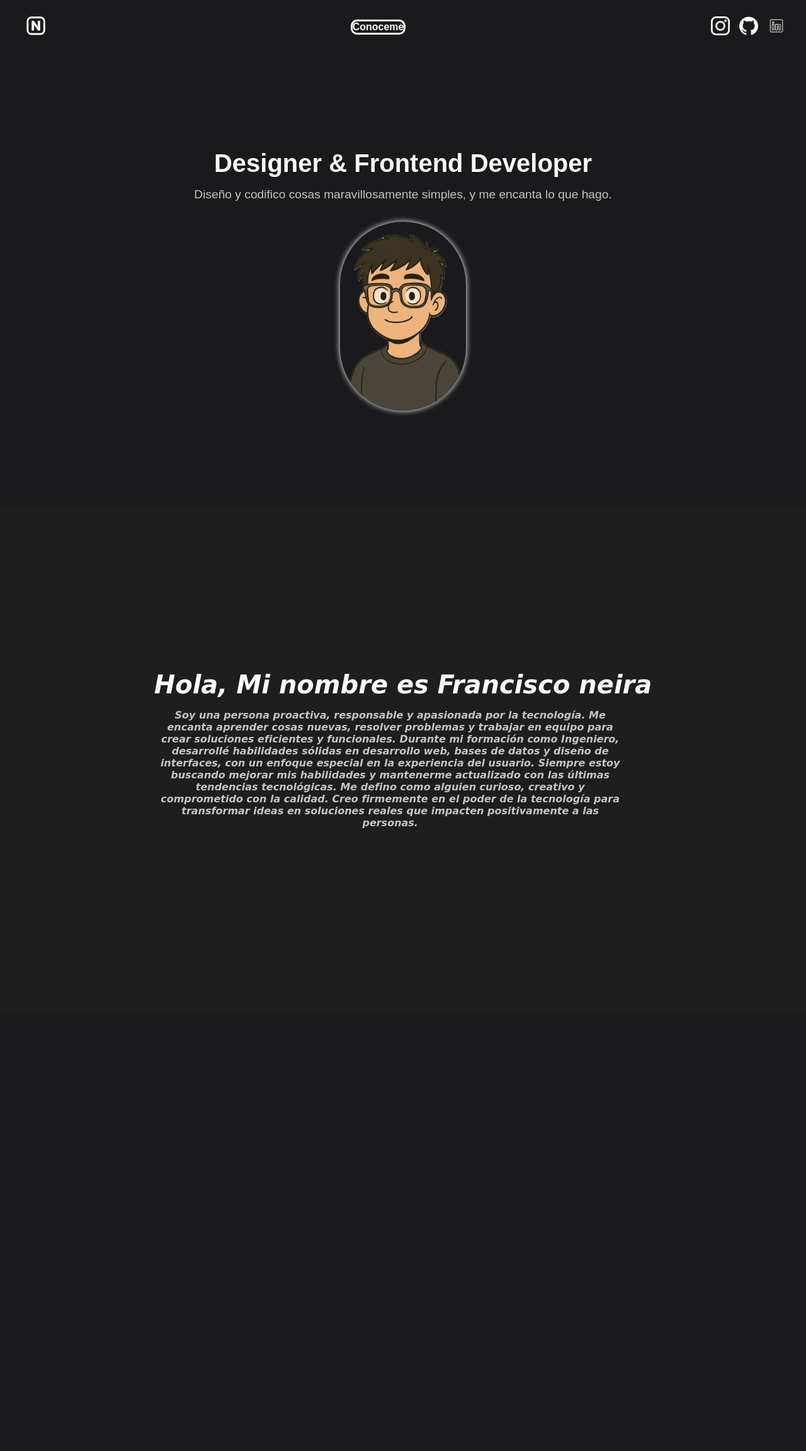
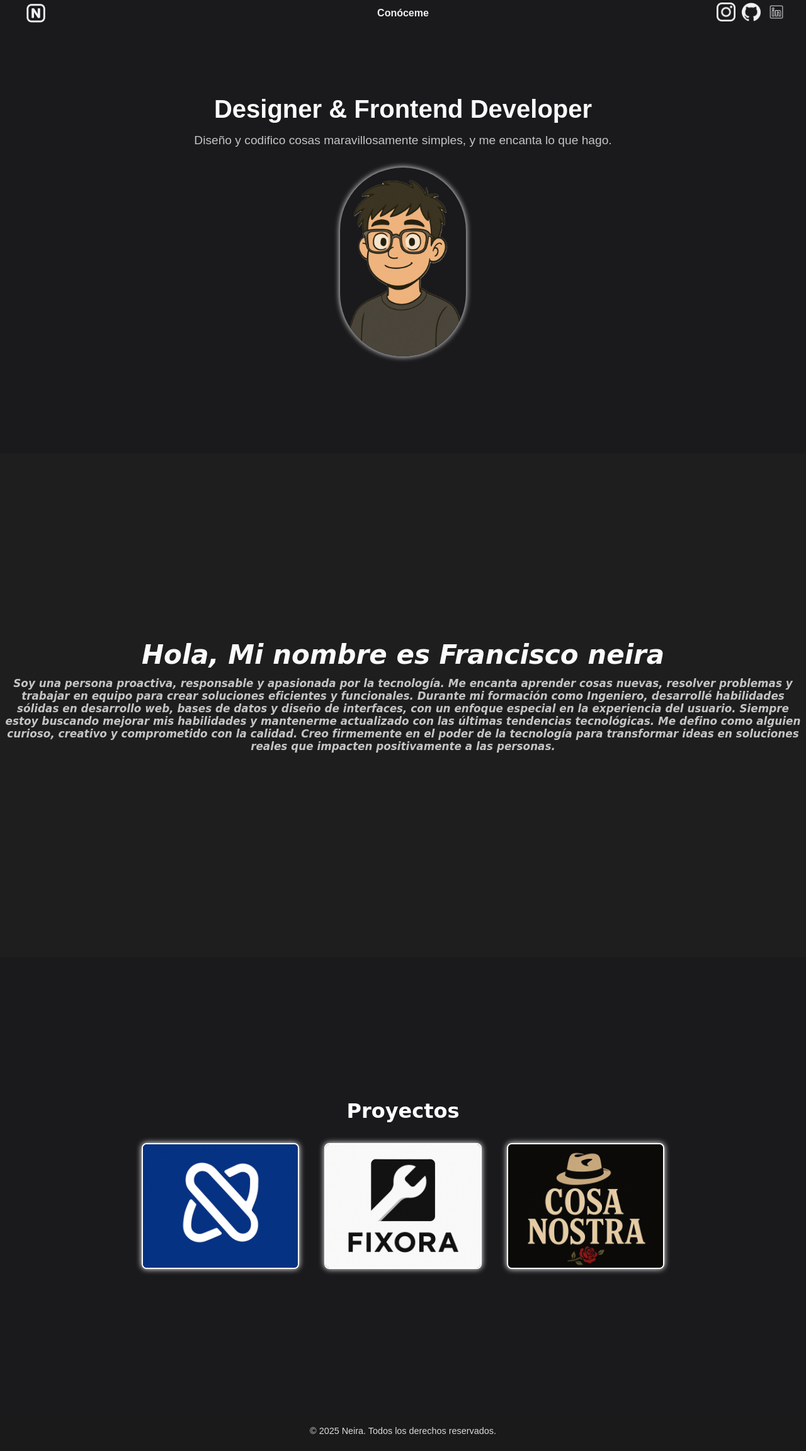
Before and after one commit to neirafran223/prueba-portafolio, a plain HTML site: page index.html in a window 1280 px wide. Shown: the whole page at 63% size. Before the commit the page ends 1606 px from the top, so only its background shows below. Drawn offline with Linux system fonts and the light colour scheme.

Commit message:
cambios en diseño, implementacion de animaciones y parte de los proyectos terminado

```diff
--- a/css/style.css
+++ b/css/style.css
@@ -10,42 +10,78 @@ body {
     color: #FAFAFA;
 }
 
+/* NAVBAR BASE */
 .nav {
     display: flex;
     justify-content: space-between;
     align-items: center;
     padding: 1rem 2rem;
-    background-color: #1A1A1D;
+    background-color: transparent;
+    transition: transform 0.3s ease, background-color 0.3s ease, box-shadow 0.3s ease;
+    position: fixed;
+    top: 0;
+    left: 0;
+    width: 100%;
+    z-index: 10;
+    transform: translateY(-20px);
+    opacity: 0.95;
 }
 
+/* Al hacer scroll */
+.nav.scroll {
+    transform: translateY(0);
+    background-color: #1A1A1D;
+    box-shadow: 0 2px 10px rgba(0, 0, 0, 0.2);
+    opacity: 1;
+}
+
+/* LOGO */
+.logo, .nav-links, .social {
+    flex: 1;
+    display: flex;
+    align-items: center;
+    justify-content: center;
+}
+
+/* Alineación específica */
+.logo {
+    justify-content: flex-start;
+}
+
+.social {
+    justify-content: flex-end;
+}
+
+/* IMAGEN DEL LOGO */
 .logo img {
     width: 50px;
-    height: 50px;
+    height: auto;
     filter: brightness(0) invert(1);
+    object-fit: contain;
 }
 
+/* ENLACE CENTRADO */
 .nav-links {
-    border-style: solid;
-    border-radius: 10px;
     list-style: none;
-    display: flex;
-    gap: 1rem;
+    background-color: transparent;
 }
 
 .nav-links li a {
     text-decoration: none;
     color: #FAFAFA;
     font-size: 1rem;
+    font-weight: bold;
     transition: color 0.3s ease;
-    font-weight: bold;
 }
 
 .nav-links li a:hover {
-    color: #fff;
+    color: #ffffff;
 }
 
+/* REDES SOCIALES */
 .social a img {
     width: 30px;
+    height: auto;
     margin-left: 10px;
     filter: brightness(0) invert(1);
     transition: transform 0.3s;
@@ -96,14 +132,12 @@ body {
     text-align: center;
     padding: 2rem;
 }
-.yo p {
-    width: 750px;
-  }
 .yo .title{
     font: oblique bold 120% cursive;
     font-size: 2.5rem;
     font-weight: bold;
     margin-bottom: 1rem;
+    transform: scale(1.05);
 }
 .yo .subtitle{
     font: oblique bold 120% cursive;
@@ -111,4 +145,65 @@ body {
     font-size: 1rem;
     margin-bottom: 2rem;
     color: #C4C4C4;
+    transform: scale(1.05);
 }
+.main-footer {
+    background-color: #1A1A1A;
+    text-align: center;
+    padding: 1.5rem 0;
+    color: #DADADA;
+    font-size: 0.9rem;
+  }
+  .proyectos {
+    display: flex;
+    justify-content: center;
+    align-items: center;
+    min-height: 90vh;
+    text-align: center;
+    padding: 2rem;
+    background-color: #1A1A1D; /* o el fondo que estés usando */
+}
+
+.titulo-proyectos {
+    font-family: cursive;
+    font-size: 2rem;
+    margin-bottom: 2rem;
+    color: #fff;
+}
+
+.contenido {
+    display: flex;
+    flex-direction: column;
+    align-items: center;
+}
+
+.contenedor-proyectos {
+    display: flex;
+    gap: 40px;
+    flex-wrap: wrap;
+    justify-content: center;
+}
+
+/* Diseño unificado para cada proyecto */
+.proyecto {
+    width: 250px;
+    height: 200px;
+    border: 2px solid #fff;
+    border-radius: 8px;
+    overflow: hidden;
+    box-shadow: 0 0 10px #fff;
+    transition: transform 0.3s ease;
+    background-color: #2c2c2e;
+}
+
+.proyecto img {
+    width: 100%;
+    height: 100%;
+    object-fit: cover;
+    display: block;
+}
+
+/* Hover */
+.proyecto:hover {
+    transform: scale(1.05);
+}
--- a/index.html
+++ b/index.html
@@ -11,7 +11,7 @@
     <nav class="nav" role="navigation" aria-label="main navigation">
         <div class="logo"><img src="img/logo.png" alt="Logo"></div>
         <ul class="nav-links">
-            <li><a href="#">Conoceme</a></li>
+            <li><a href="#">Conóceme</a></li>
         </ul>
         <div class="social">
             <a href="https://www.instagram.com/niko_n_t/?next=%2F"><img src="img/ig.png" alt="Instagram"></a>
@@ -48,6 +48,38 @@
             </div>
         </div>
     </section>
+    <section class="proyectos">
+        <div class="contenido">
+            <h2 class="titulo-proyectos">Proyectos</h2>
+            <div class="contenedor-proyectos">
+                <div class="proyecto">
+                    <img src="img/proyecto1.png" alt="Proyecto 1">
+                </div>
+                <div class="proyecto">
+                    <img src="img/proyecto2.png" alt="Proyecto 2">
+                </div>
+                <div class="proyecto">
+                    <img src="img/proyecto3.png" alt="Proyecto 3">
+                </div>
+            </div>
+        </div>
+    </section>
+    <footer class="main-footer">
+        <div class="container">
+          <p>&copy; 2025 Neira. Todos los derechos reservados.</p>
+        </div>
+      </footer>
+      <script>
+    const nav = document.querySelector('.nav');
+
+    window.addEventListener('scroll', () => {
+        if (window.scrollY > 50) {
+            nav.classList.add('scroll');
+        } else {
+            nav.classList.remove('scroll');
+        }
+    });
+</script>
 
 </body>
 </html>
```
Also changed, not shown: img/proyecto1.png (added), img/proyecto2.png (added), img/proyecto3.png (added).
